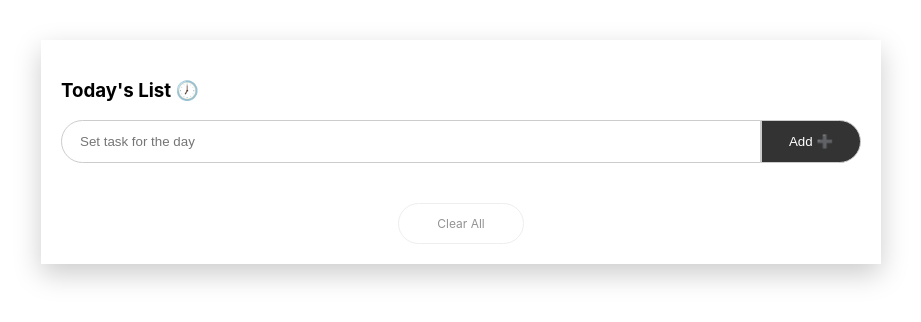
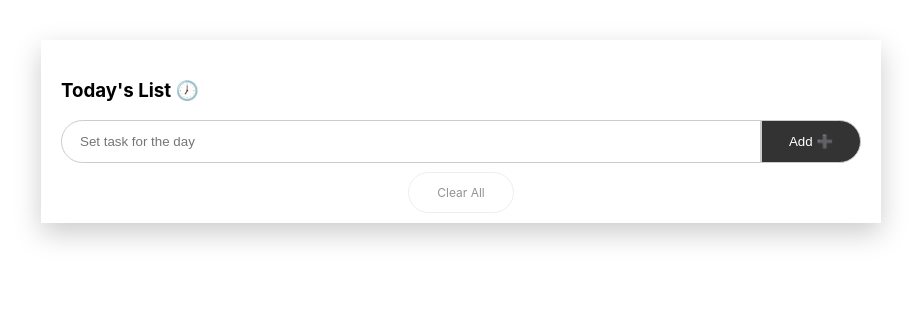
Before and after one commit to syed-shajahan/Todays-Lists, a React (Create React App) app: page / in a window 1280 px wide. Shown: the top 322 px of the page, without its empty margins (179-1100 px from the left). Built offline with nearby package versions, Linux system fonts and the light colour scheme.

Commit message:
Styling Customized

```diff
--- a/src/App.css
+++ b/src/App.css
@@ -44,6 +44,10 @@
   box-shadow: 0px 10px 26px #ccc;
   margin: 40px auto;
   max-width: 800px;
+  padding-bottom: 40px;
+  position: relative;
+  max-height: 60vh;
+  overflow-y: auto;
 }
 
 .formWarp {
@@ -139,11 +143,16 @@
   font-size: 12px;
   text-align: center;
   color: #7b7b7bd0;
-  max-width: 100px;
+  max-width: 80px;
   margin-top: 40px;
   padding: 12px;
   cursor: pointer;
   transition: 0.3s;
+  position: absolute;
+  bottom: 10px;
+  left: 50%;
+  transform: translateX(-50%);
+  width: 100%;
 }
 
 .ca:hover {
```
